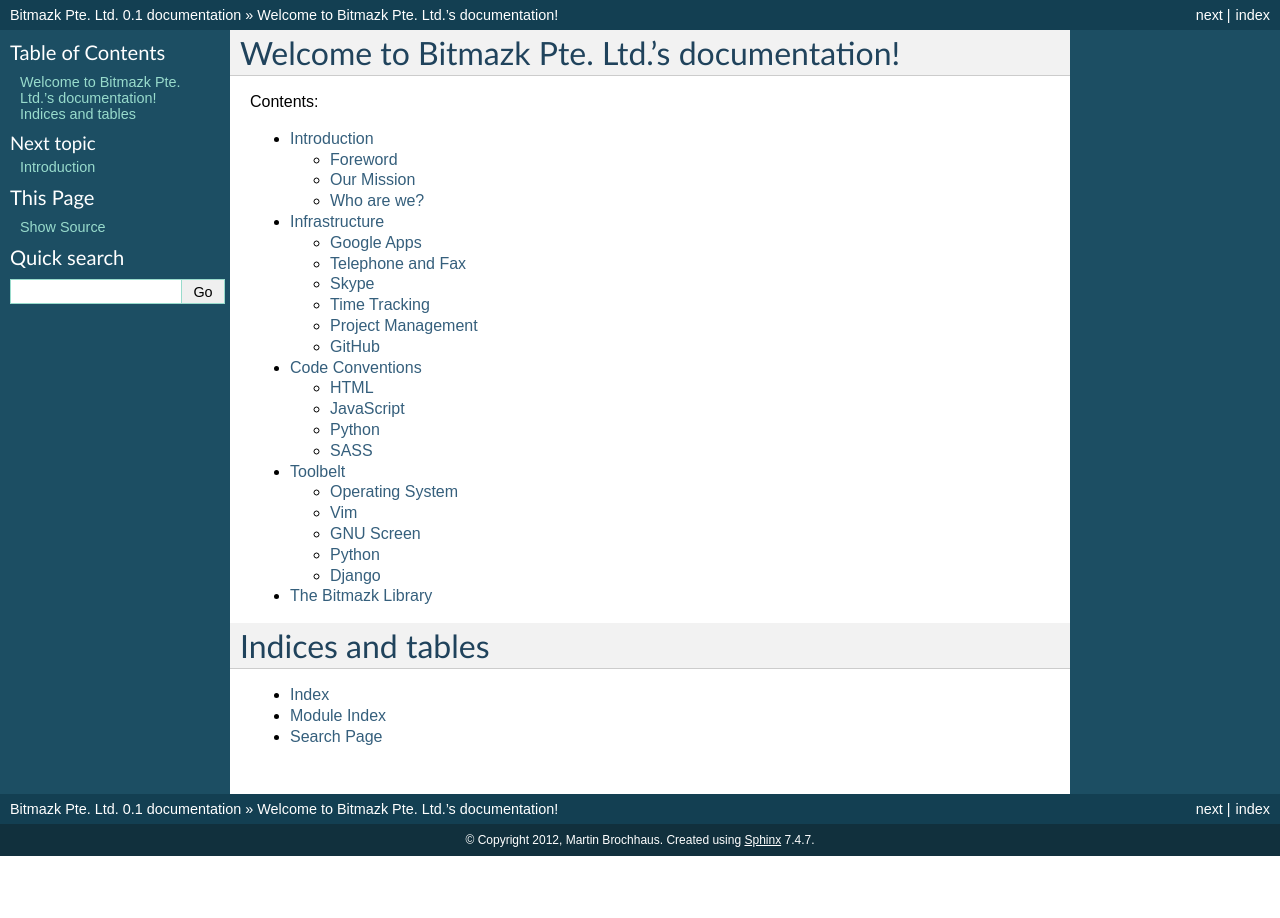
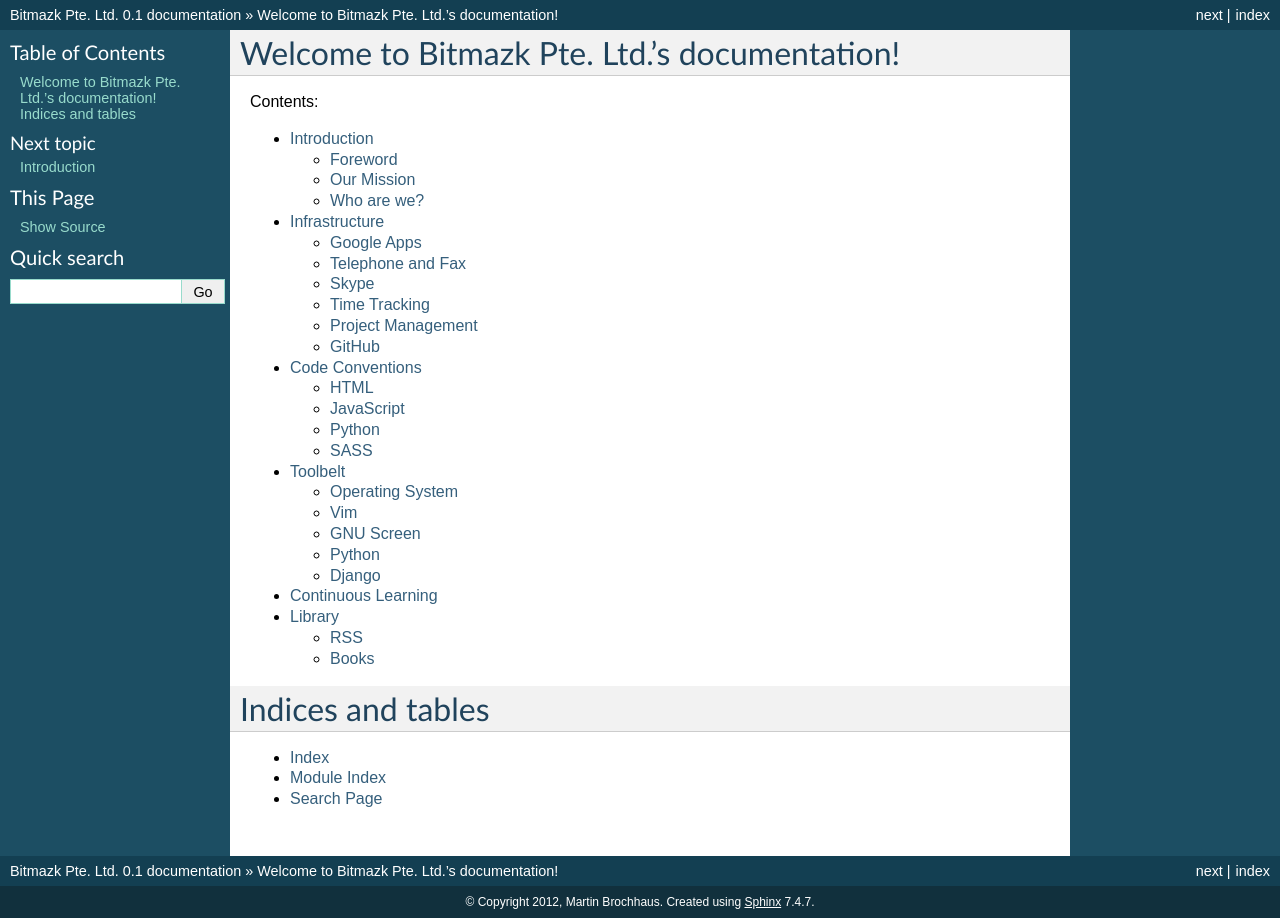
Before and after one commit to bitlabstudio/bitmazk-book, a Sphinx documentation site: the page built from docs/index.rst, in a window 1280 px wide. Built offline with Sphinx 7.4.7, drawn with Linux system fonts in a browser that asks for light colours; formulas are drawn with MathJax 3; pages that are not in the unit, such as notebooks, are missing from menus.

Commit message:
Added library chapter with sub chapters.

```diff
--- a/docs/library.rst
+++ b/docs/continuous_learning.rst
@@ -1,2 +1,2 @@
-The Bitmazk Library
+Continuous Learning
 ===================
--- a/docs/index.rst
+++ b/docs/index.rst
@@ -15,7 +15,8 @@
    infrastructure/index
    code_conventions/index
    toolbelt/index
-   library
+   continuous_learning
+   library/index
 
 
 Indices and tables
--- /dev/null
+++ b/docs/library/books.rst
@@ -0,0 +1,2 @@
+Books
+=====
--- /dev/null
+++ b/docs/library/index.rst
@@ -0,0 +1,10 @@
+Library
+=======
+
+Contents:
+
+.. toctree::
+   :maxdepth: 2
+
+   rss
+   books
--- /dev/null
+++ b/docs/library/rss.rst
@@ -0,0 +1,2 @@
+RSS
+===
```
